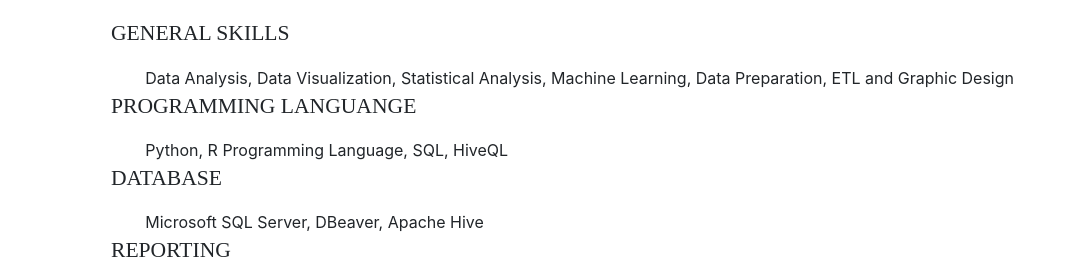
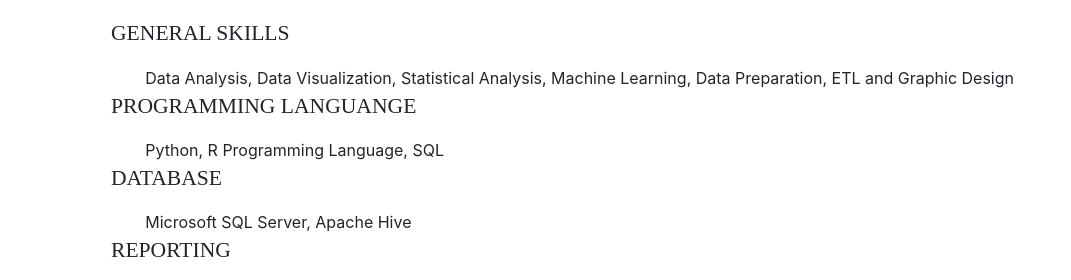
Before and after one commit to dindavirrliana/Portfolio, a website with bundled scripts: page index.html in a window 1280 px wide. Shown: the part 3160-3440 px from the top of the page, without its empty margins (209-1280 px from the left). Built offline with nearby package versions, Linux system fonts and the light colour scheme; a web font is replaced by a local one.

Commit message:
index.html

```diff
--- a/index.html
+++ b/index.html
@@ -193,12 +193,12 @@
 
           <div class="subheading mb-3">Programming Languange</div>
           <ul class="fa-ul mb-0">
-            <li>Python, R Programming Language, SQL, HiveQL</li>
+            <li>Python, R Programming Language, SQL</li>
           </ul>
 
           <div class="subheading mb-3">Database</div>
           <ul class="fa-ul mb-0">
-            <li> Microsoft SQL Server, DBeaver, Apache Hive</li>
+            <li> Microsoft SQL Server, Apache Hive</li>
           </ul>
 
           <div class="subheading mb-3">Reporting</div>
```
